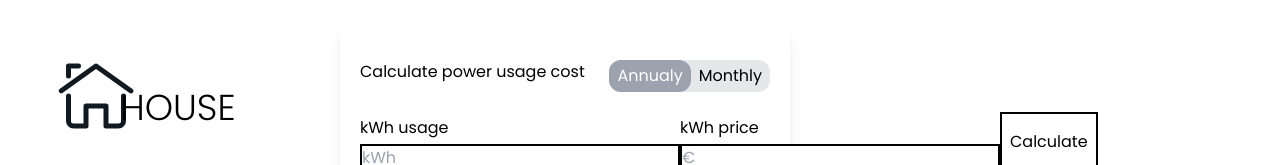
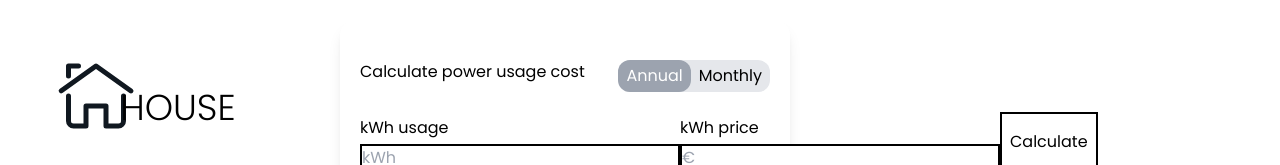
Before and after one commit to Joeri5/DuurzaamHuis, a Next.js app: page /calculator in a window 1280 px wide. Shown: the top 165 px of the page. Built offline with nearby package versions, Linux system fonts and the light colour scheme; no server answers; sample sign-in values are in the browser's storage.

Commit message:
created state for time period toggle button in calculator

```diff
--- a/assets/index.ts
+++ b/assets/index.ts
@@ -17,6 +17,7 @@ import SnowWithCloud from "./snow-with-cloud.webp";
 import FoggyWeather from "./foggy-weather.webp";
 import Moon from "./moon.webp";
 import ChartIcon from "./chart-1.svg";
+import HamburgerIcon from "./hamburger.svg";
 
 export {
   Chart,
@@ -37,4 +38,5 @@ export {
   FoggyWeather,
   Moon,
   ChartIcon,
+  HamburgerIcon,
 };
--- a/components/SideBar.tsx
+++ b/components/SideBar.tsx
@@ -1,6 +1,6 @@
 import Image from "next/image";
 import { useRouter } from "next/router";
-import React from "react";
+import React, { useEffect } from "react";
 import { useAuthState } from "react-firebase-hooks/auth";
 import { signOut } from "firebase/auth";
 
@@ -10,6 +10,7 @@ import {
   CalculatorIcon,
   SunIcon,
   HouseIcon,
+  HamburgerIcon,
 } from "../assets";
 import { auth } from "../lib/firebase";
 import { motion } from "framer-motion";
@@ -52,14 +53,22 @@ const SideBar = (props: Props) => {
 
   const [isOpen, setIsOpen] = React.useState(false);
 
+  useEffect(() => {
+    if (isOpen) {
+      document.body.style.overflow = "hidden";
+    } else {
+      document.body.style.overflow = "unset";
+    }
+  }, [isOpen]);
+
   return (
     <>
       {!isOpen && (
         <button
-          className="absolute top-5 right-5 md:hidden z-20"
+          className="absolute top-5 right-5 md:hidden z-20 bg-black h-12 w-12 flex justify-center items-center rounded-md"
           onClick={() => setIsOpen(!isOpen)}
         >
-          Toggle menu
+          <Image src={HamburgerIcon} layout="fixed" height={32} width={32} />
         </button>
       )}
 
--- a/pages/calculator.tsx
+++ b/pages/calculator.tsx
@@ -3,17 +3,34 @@ import React from "react";
 
 type Props = {};
 
+type CalculatorType = "annual" | "monthly";
+
 const Calculator: NextPage = (props: Props) => {
+  const [calculatorType, setCalculatorType] =
+    React.useState<CalculatorType>("annual");
+
   return (
     <div className="p-5 grid grid-cols-2 gap-5">
       <div className="p-5 shadow-lg rounded-2xl">
         <div className="flex my-5 justify-between">
           <h2 className="">Calculate power usage cost</h2>
           <div className="flex bg-gray-200 rounded-xl">
-            <button className="px-2 py-1 text-white bg-gray-400 rounded-xl">
-              Annualy
+            <button
+              onClick={() => setCalculatorType("annual")}
+              className={`px-2 py-1 rounded-xl${
+                calculatorType === "annual" && " bg-gray-400 text-white"
+              }`}
+            >
+              Annual
             </button>
-            <button className="px-2 py-1">Monthly</button>
+            <button
+              onClick={() => setCalculatorType("monthly")}
+              className={`px-2 py-1 rounded-xl${
+                calculatorType === "monthly" && " bg-gray-400 text-white"
+              }`}
+            >
+              Monthly
+            </button>
           </div>
         </div>
         <div className="flex justify-between align-middle">
--- a/pages/insights.tsx
+++ b/pages/insights.tsx
@@ -30,10 +30,8 @@ const Insights: NextPage = (props: Props) => {
     return <div>Loading...</div>;
   }
 
-  console.log(data);
-
   return (
-    <div className="p-5 grid grid-cols-2 gap-5">
+    <div className="p-5 grid grid-cols-1 xl:grid-cols-2 gap-5">
       <div className="p-5 shadow-lg rounded-2xl space-y-5 bg-[#fff]">
         <h2 className="font-semibold text-2xl">Power Usage</h2>
         <Line
--- a/pages/weather.tsx
+++ b/pages/weather.tsx
@@ -149,14 +149,16 @@ const Weather: NextPage = (props: Props) => {
       </div>
       <div className="grid grid-cols-2">
         {/* <Image src={SunnyDay} alt="" /> */}
-        {location != null &&
-        location.data != null &&
-        location.data.temperature > 10 ? (
-          <Image src={SunnyDay} />
-        ) : (
-          <Image src={FoggyWeather} />
-        )}
-        <div className="text-center">
+        <div className="hidden xl:block">
+          {location != null &&
+          location.data != null &&
+          location.data.temperature > 10 ? (
+            <Image className="hidden" src={SunnyDay} />
+          ) : (
+            <Image className="hidden" src={FoggyWeather} />
+          )}
+        </div>
+        <div className="text-center mx-auto col-span-2 xl:col-auto">
           <p className="text-9xl py-10 text-celadon-500">
             {location == null ? "Loading..." : location.data?.temperature}℃
           </p>
```
Also changed, not shown: assets/hamburger.svg.
